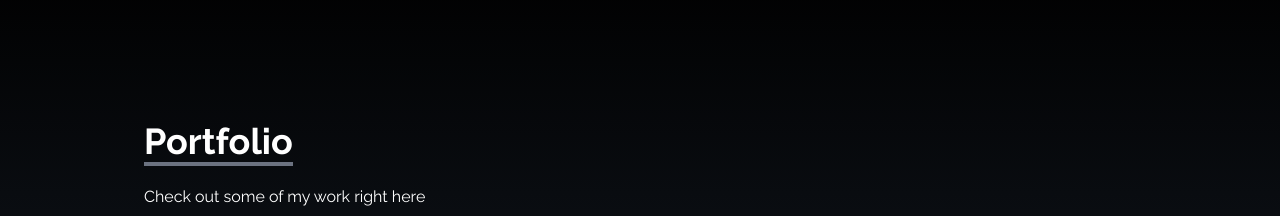
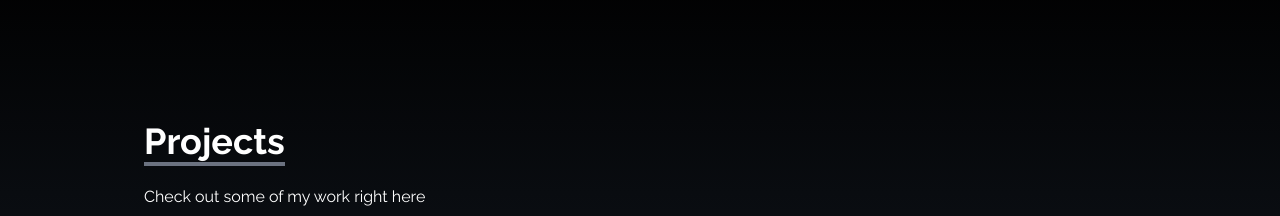
Before and after one commit to SahiruLakshan/portfolio, a React (Create React App) app: page / in a window 1280 px wide. Shown: the part 1640-1856 px from the top of the page. Built offline with nearby package versions, Linux system fonts and the light colour scheme.

Commit message:
Update Portfolio.jsx

```diff
--- a/src/components/Portfolio.jsx
+++ b/src/components/Portfolio.jsx
@@ -56,7 +56,7 @@ const Portfolio = () => {
       <div className="max-w-screen-lg p-4 mx-auto flex flex-col justify-center w-full h-full">
         <div className="pb-8">
           <p className="text-4xl font-bold inline border-b-4 border-gray-500">
-            Portfolio
+            Projects
           </p>
           <p className="py-6">Check out some of my work right here</p>
         </div>
```
